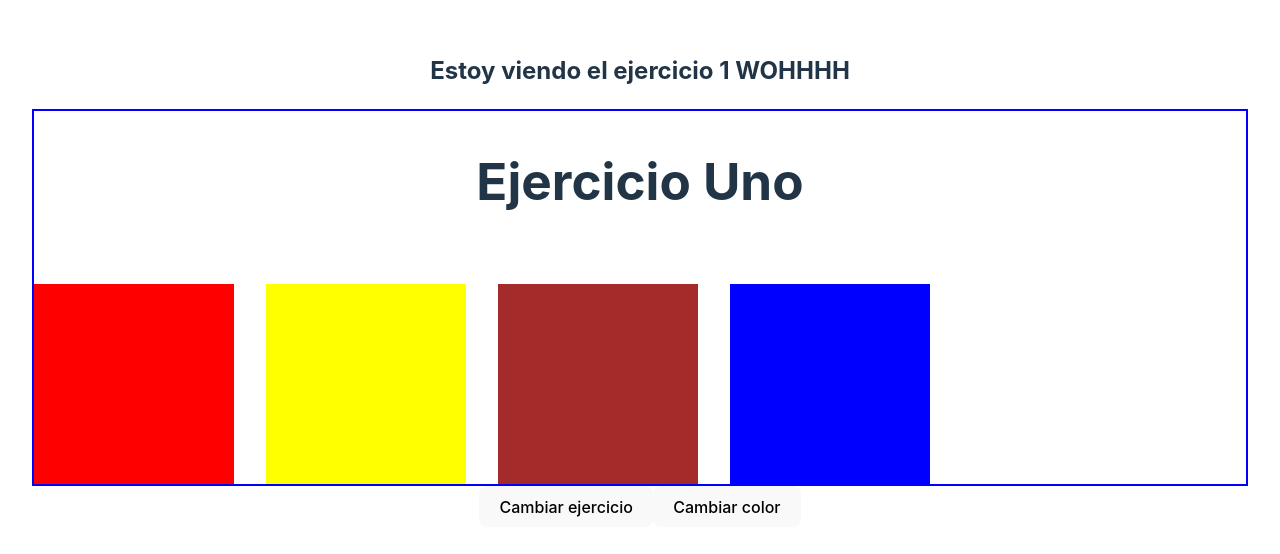
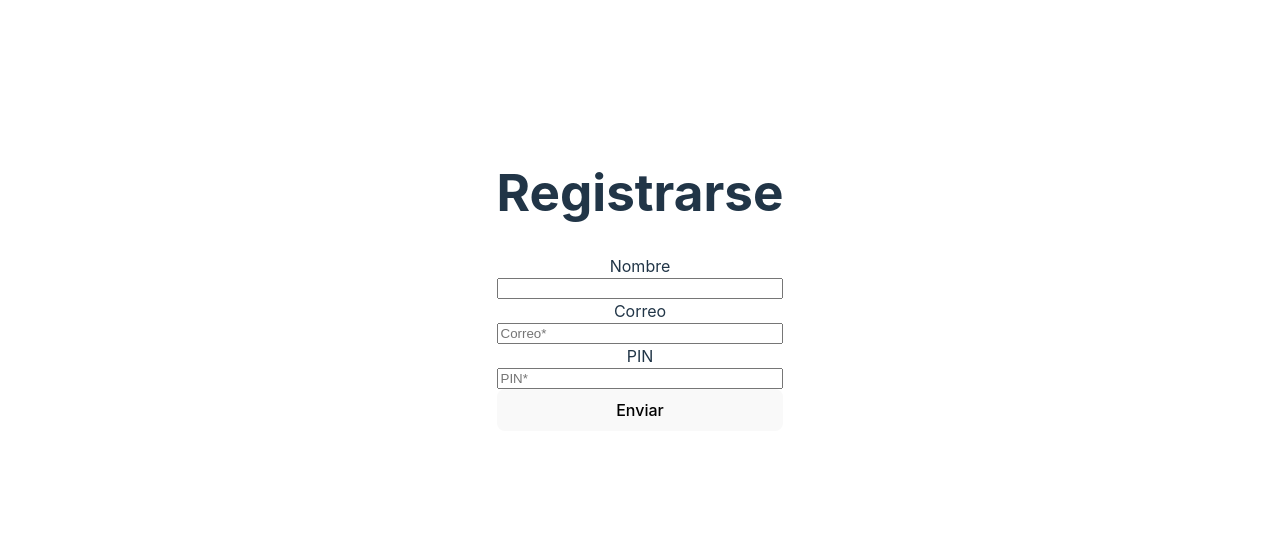
Before and after one commit to ignacio-nacho-barbano/vite-example, a React (Vite) app: page / in a window 1280 px wide. Shown: the part 120-674 px from the top of the page. Built offline with nearby package versions, Linux system fonts and the light colour scheme.

Commit message:
ejercicio r52

```diff
--- a/package.json
+++ b/package.json
@@ -10,7 +10,8 @@
   },
   "dependencies": {
     "react": "^18.2.0",
-    "react-dom": "^18.2.0"
+    "react-dom": "^18.2.0",
+    "react-hook-form": "^7.43.8"
   },
   "devDependencies": {
     "@types/react": "^18.0.28",
--- a/src/App.jsx
+++ b/src/App.jsx
@@ -1,37 +1,24 @@
 import {useState} from "react";
-import reactLogo from "./assets/react.svg";
-import viteLogo from "/vite.svg";
 import "./App.css";
-import EjercicioUno from "./componentes/ejercicio-uno/EjercicioUno";
-import EjercicioDos from "./componentes/ejercicio-dos/EjercicioDos";
+import EjercicioUno from "./paginas/ejercicio-uno/EjercicioUno";
+import EjercicioDos from "./paginas/ejercicio-dos/EjercicioDos";
+import EjercicioR52 from "./paginas/ejercicio-r52/EjercicioR52";
 
 function App() {
-  let estadoRoto = true;
-  const [color, setColor] = useState('red');
   const [viendoEjercicioUno, setViendoEjercicioUno] = useState(true);
-
-
 
   const cambiarColor = () => {
     setColor('blue');
   };
 
   const onClick = () => {
-    console.log("llamado a la función");
     setViendoEjercicioUno(!viendoEjercicioUno);
-    // estadoRoto = !estadoRoto;
   };
-
-  console.log("se renderizo");
-  console.log("El estado es: " + estadoRoto);
 
   return (
     <div className="App">
       <main>
-        {viendoEjercicioUno && <h2>Estoy viendo el ejercicio 1 WOHHHH</h2>}
-        {viendoEjercicioUno ? <EjercicioUno  /> : <EjercicioDos />}
-        <button onClick={onClick}>Cambiar ejercicio</button>
-        <button onClick={cambiarColor}>Cambiar color</button>
+      <EjercicioR52/>
       </main>
     </div>
   );
--- a/src/componentes/ejercicio-dos/EjercicioDos.jsx
+++ /dev/null
@@ -1,12 +0,0 @@
-import "./EjercicioDos.css";
-
-const EjercicioDos = () => {
-  return (
-    <section id="ejercicio-2">
-      <h1>Ejercicio Dos</h1>
-      <p>Los estados son variables que actualizan nuestro componente</p>
-    </section>
-  );
-};
-
-export default EjercicioDos;
--- a/src/componentes/ejercicio-uno/EjercicioUno.jsx
+++ /dev/null
@@ -1,16 +0,0 @@
-import Cuadrado from "./cuadrado/Cuadrado";
-import "./EjercicioUno.css";
-
-const EjercicioUno = (props) => {
-  return (
-    <section id="ejercicio-1">
-      <h1>Ejercicio Uno</h1>
-      <Cuadrado colorInicial="red" colorFinal="brown" />
-      <Cuadrado colorInicial="yellow" colorFinal="orange" />
-      <Cuadrado colorInicial="brown" colorFinal="black" />
-      <Cuadrado colorInicial="blue" colorFinal="darkblue" />
-    </section>
-  );
-};
-
-export default EjercicioUno;
--- /dev/null
+++ b/src/paginas/ejercicio-dos/EjercicioDos.jsx
@@ -0,0 +1,92 @@
+import { useState } from "react";
+import "./EjercicioDos.css";
+import { useForm } from "react-hook-form";
+
+function EjercicioDos() {
+  const {
+    register,
+    handleSubmit,
+    formState: { errors },
+  } = useForm();
+
+  /*   const [email, setEmail] = useState("");
+  const [password, setPassword] = useState("");
+  const [nombre, setNombre] = useState("");
+  const [errorNombre, setErrorNombre] = useState("");
+
+  const onChangeEmail = (e) => {
+    setEmail(e.target.value);
+  };
+
+  const onChangePassword = (e) => {
+    setPassword(e.target.value);
+  };
+
+  const onChangeNombre = (e) => {
+    if (e.target.validationMessage !== "") {
+      setErrorNombre("Ingresar solamente valores alfabéticos");
+    } else {
+      setErrorNombre("");
+    }
+    setNombre(e.target.value);
+  };
+ */
+  const onSubmit = (data) => {
+    alert("El mail es: " + data.email + "y la contrasenia: " + data.password);
+  };
+
+  return (
+    <div className="App">
+      <div className="contenedor">
+        <form onSubmit={handleSubmit(onSubmit)}>
+          <h2>Iniciar sesión</h2>
+          <br />
+          <label htmlFor="Correo" className="item">
+            <p>Email *</p>
+            <input
+              placeholder="Email*"
+              {...register("email", {
+                required: true,
+                pattern: /^[-\w.%+]{1,64}@(?:[A-Z0-9-]{1,63}\.){1,125}[A-Z]{2,63}$/i,
+              })}
+            />
+            <br />
+            {errors.email?.type === "required" && (
+              <span>Email is required</span>
+            )}
+            {errors.email?.type === "pattern" && (
+              <span>Se requiere un formato valido de email</span>
+            )}
+          </label>
+          <br />
+          <label htmlFor="Password" className="item">
+            <br />
+            <p>Password *</p>
+            <input
+              type="password"
+              placeholder="Password*"
+              {...register("password", { required: true, minLength: 8 })}
+            />
+            <br />
+            {errors.password?.type === "required" && (
+              <span>Password is required</span>
+            )}
+            {errors.password?.type === "minLength" && (
+              <span>Se precisa un minimo de 8 caracteres</span>
+            )}
+          </label>
+
+          <br />
+          <br />
+
+          <br />
+          <button className="button" type="submit">
+            Ingresar
+          </button>
+        </form>
+      </div>
+    </div>
+  );
+}
+
+export default EjercicioDos;
--- /dev/null
+++ b/src/paginas/ejercicio-r52/EjercicioR52.css
@@ -0,0 +1,5 @@
+.ER52 form {
+display: flex;
+flex-direction: column;
+justify-content: center;
+}
--- /dev/null
+++ b/src/paginas/ejercicio-r52/EjercicioR52.jsx
@@ -0,0 +1,49 @@
+import "./EjercicioR52.css";
+import { useForm } from "react-hook-form";
+
+const EjercicioR52 = () => {
+  const { register, handleSubmit, formState: {errors} } = useForm();
+
+  const showDataInConsole = (data) => {
+    console.log(data);
+  };
+
+
+  return (
+    <div className="ER52">
+      <h1>Registrarse</h1>
+      <form onSubmit={handleSubmit(showDataInConsole)}>
+        <label htmlFor="nombre">Nombre</label>
+        <input {...register("nombre")} />
+
+        <label htmlFor="correo">Correo</label>
+        <input
+          placeholder="Correo*"
+          {...register("correo", { required: true })}
+        />
+
+
+
+        <label htmlFor="pin">PIN</label>
+        <input
+          placeholder="PIN*"
+          type="password"
+          {...register("pin", {
+            required: true,
+            minLength: 4,
+            pattern: /^[0-9]+$/,
+          })}
+        />
+        {errors.pin?.type === "minLength" && (
+          <span>El pin debe ser mayor a 4 dígitos</span>
+        )}
+        {errors.pin?.type === "pattern" && (
+          <span>El pin debe ser numérico</span>
+        )}
+        <button type="submit">Enviar</button>
+      </form>
+    </div>
+  );
+};
+
+export default EjercicioR52;
--- /dev/null
+++ b/src/paginas/ejercicio-uno/EjercicioUno.jsx
@@ -0,0 +1,23 @@
+import Cuadrado from "./cuadrado/Cuadrado";
+import "./EjercicioUno.css";
+
+const EjercicioUno = (props) => {
+  const propsCuadrado1 = { colorInicial: "red", colorFinal: "brown" };
+  const propsCuadrado2 = { colorInicial: "yellow", colorFinal: "orange" };
+  const crearProps = (colorInicial, colorFinal) => {
+    return { colorInicial: colorInicial, colorFinal: colorFinal };
+  };
+  return (
+    <section id="ejercicio-1">
+      <h1>Ejercicio Uno</h1>
+      <Cuadrado {...propsCuadrado1} />
+      <Cuadrado {...propsCuadrado2} />
+      <Cuadrado {...crearProps("blue", "green")} />
+      <Cuadrado colorInicial="blue" colorFinal="darkblue" />
+      <Cuadrado colorInicial="brown" colorFinal="black" />
+      <Cuadrado colorInicial="blue" colorFinal="darkblue" />
+    </section>
+  );
+};
+
+export default EjercicioUno;
```
Also changed, not shown: src/paginas/ejercicio-dos/EjercicioDos.css (renamed from src/componentes/ejercicio-dos/EjercicioDos.css), src/paginas/ejercicio-uno/EjercicioUno.css (renamed from src/componentes/ejercicio-uno/EjercicioUno.css), src/paginas/ejercicio-uno/cuadrado/Cuadrado.css (renamed from src/componentes/ejercicio-uno/cuadrado/Cuadrado.css), src/paginas/ejercicio-uno/cuadrado/Cuadrado.jsx (renamed from src/componentes/ejercicio-uno/cuadrado/Cuadrado.jsx), 1 other file (tests, documents, lock files or other folders).
